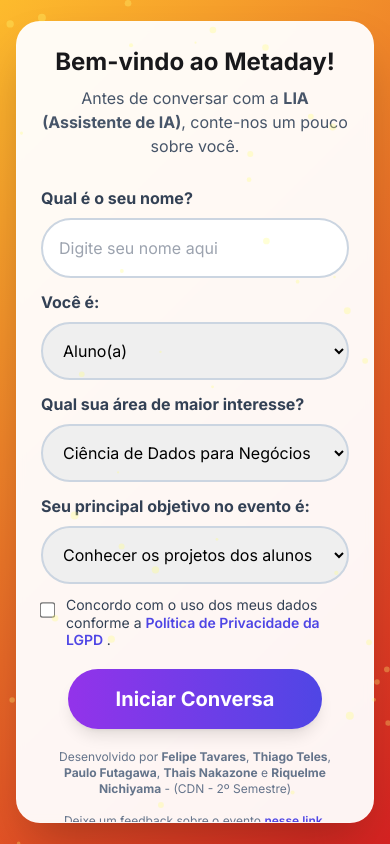
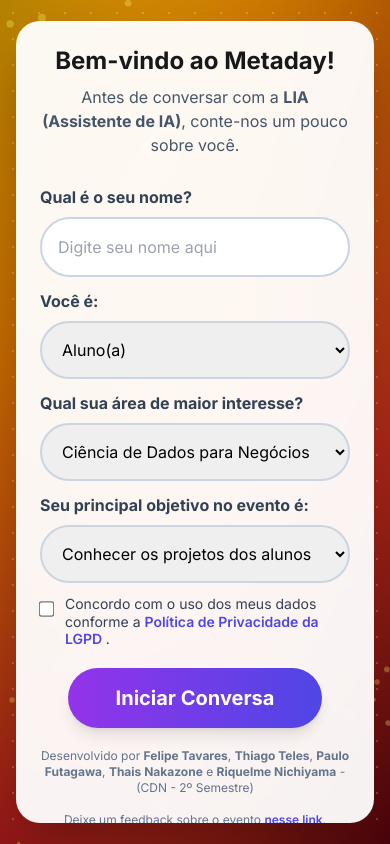
Before and after one commit to felipeftav/chatbot_LLM_toten, a Flask app: page / in a window 390 px wide. Run offline with Flask 3, Linux system fonts and the light colour scheme; parts of the project's set-up code (start-up, migrations or seed data) failed here and were passed over; some libraries are stand-ins or nearby versions.

Commit message:
feat: add stylesheet, frontend interface, and speech service for LLM totem chatbot

```diff
--- a/src/services/speech_service.py
+++ b/src/services/speech_service.py
@@ -91,7 +91,7 @@ def get_gemini_tts_audio_data(text_to_speak: str) -> str:
         raise RuntimeError("Nenhuma chave Gemini disponível.")
 
     payload = {
-        "contents": [{"parts": [{"text": f"Fale de forma natural e clara: {text_to_speak}"}]}],
+        "contents": [{"parts": [{"text": text_to_speak}]}],
         "generationConfig": {
             "responseModalities": ["AUDIO"],
             "speechConfig": {
--- a/static/css/styles.css
+++ b/static/css/styles.css
@@ -1,25 +1,43 @@
 /* chatbot_LLM_toten/styles.css */
 
-/* --- GERAL E FUNDO --- */
+/* --- GERAL E FUNDO TECNOLÓGICO DO TOTEM --- */
 body {
     font-family: 'Inter', sans-serif;
-    background: linear-gradient(135deg, #FDBB2D 0%, #D62222 100%);
-    /* overflow: hidden;  */
+    background-color: #8B0000;
+    background-image:
+        /* Camada 1: Pattern Tech Dot Matrix (Micro-pontos translúcidos de dados) */
+        radial-gradient(circle, rgba(255, 255, 255, 0.22) 1.2px, transparent 1.2px),
+        /* Camada 2: Spotlight central para dar profundidade e destacar o totem */
+        radial-gradient(ellipse at 50% 45%, rgba(255, 183, 3, 0.25) 0%, rgba(0, 0, 0, 0.32) 100%),
+        /* Camada 3: Gradiente Sunset Tech dinâmico (âmbar -> tangerina -> carmesim -> vinho nobre) */
+        linear-gradient(135deg, #FFB703 0%, #FB8500 28%, #D62222 68%, #6A040F 100%);
+    background-size: 26px 26px, 100% 100%, 100% 100%;
+    background-attachment: fixed;
+    min-height: 100vh;
     padding-top: env(safe-area-inset-top);
     padding-bottom: env(safe-area-inset-bottom);
 }
 
+/* --- DESTAQUE E PROFUNDIDADE DOS MODAIS DO TOTEM --- */
+#splash-screen {
+    position: relative;
+    z-index: 1;
+    border: none !important;
+    outline: none !important;
+    box-shadow: 0 25px 50px -12px rgba(45, 6, 6, 0.45) !important;
+    animation: modalPop 0.5s cubic-bezier(0.16, 1, 0.3, 1);
+}
 
-/* --- LAYOUT PRINCIPAL --- */
-/* Estas regras são um fallback. O layout principal é controlado majoritariamente pelo TailwindCSS no HTML. */
 #main-container {
+    position: relative;
+    z-index: 1;
     display: flex;
     align-items: center;
     justify-content: center;
     gap: 2rem;
     width: 100%;
     height: 100%;
-    /* O padding agora é controlado pelo Tailwind para responsividade. Ex: p-2 sm:p-4 */
+    border: none !important;
 }
 
 #chat-container {
--- a/templates/index.html
+++ b/templates/index.html
@@ -23,7 +23,7 @@
     </script>
 </head>
 <body class="flex items-center justify-center h-screen p-4">
-    <div id="splash-screen" class="bg-white/95 backdrop-blur-sm p-6 sm:p-8 rounded-3xl shadow-2xl w-full max-w-4xl max-h-[95vh] overflow-y-auto flex flex-col items-center gap-3 border border-white/20">
+    <div id="splash-screen" class="bg-white/95 backdrop-blur-sm p-6 sm:p-8 rounded-3xl shadow-2xl w-full max-w-4xl max-h-[95vh] overflow-y-auto flex flex-col items-center gap-3">
         <div class="text-center w-full">
             <h1 class="text-2xl md:text-3xl font-bold text-zinc-900 mb-2">Bem-vindo ao Metaday!</h1>
             <p class="text-slate-600 text-base mb-4">Antes de conversar com a <b>LIA (Assistente de IA)</b>, conte-nos um pouco sobre você.</p>
@@ -133,7 +133,7 @@
     </div>
 
     <div id="main-container" class="w-full h-full p-2 sm:p-4" style="display: none;">
-        <div id="chat-container" class="hidden bg-white/10 backdrop-blur-xl rounded-3xl shadow-2xl w-full max-w-4xl h-[95vh] flex flex-col overflow-hidden">
+        <div id="chat-container" class="hidden bg-slate-800 rounded-3xl shadow-2xl w-full max-w-4xl h-[95vh] flex flex-col overflow-hidden">
 
             <header class="bg-slate-800 text-white p-4 sm:p-6 shadow-md z-10 flex items-center justify-center relative">
                 <div class="absolute left-2 sm:left-6 top-1/2 -translate-y-1/2 flex space-x-1 sm:space-x-2">
```
Also changed, not shown: other parts of static/css/styles.css (+29 -10 lines).
